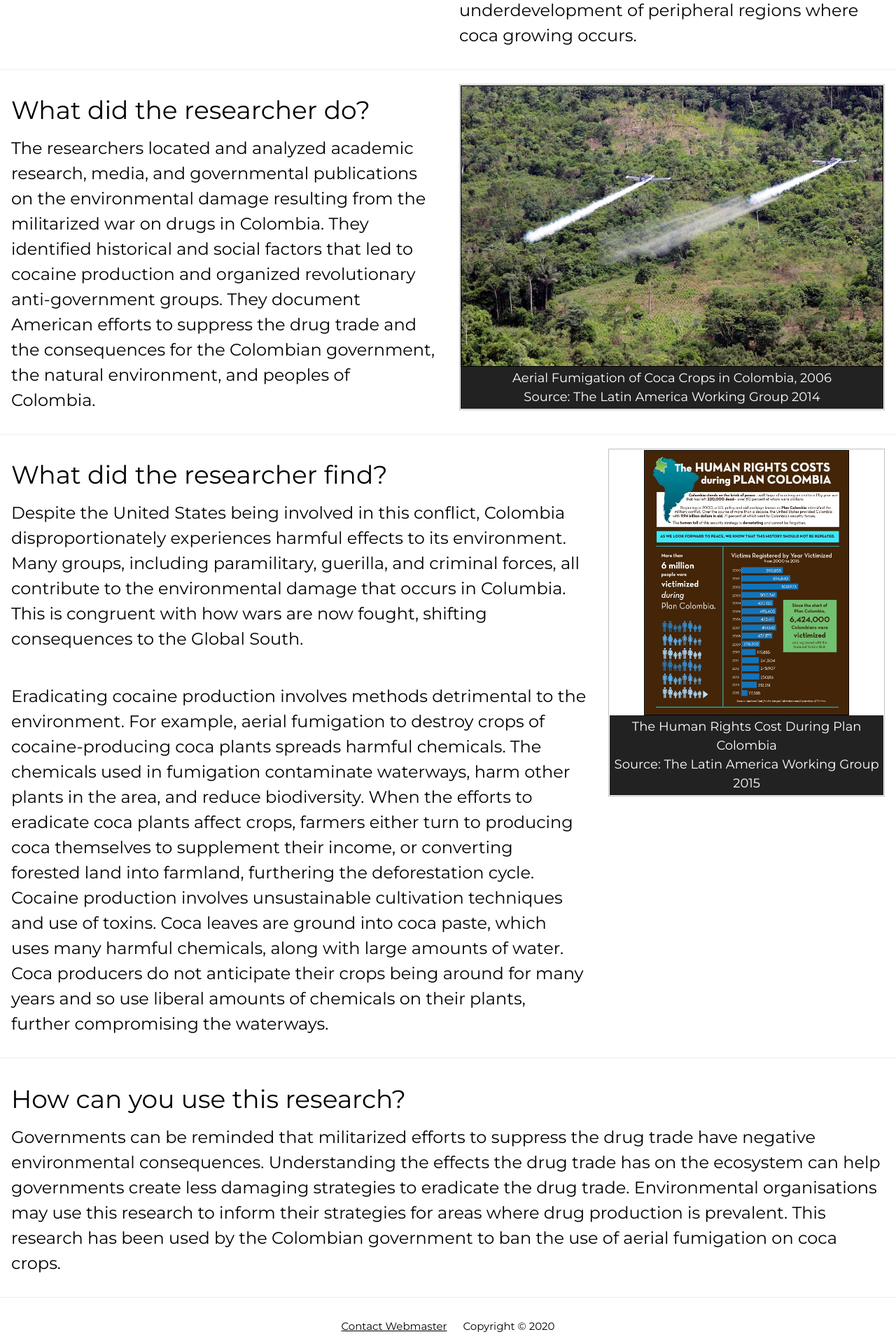
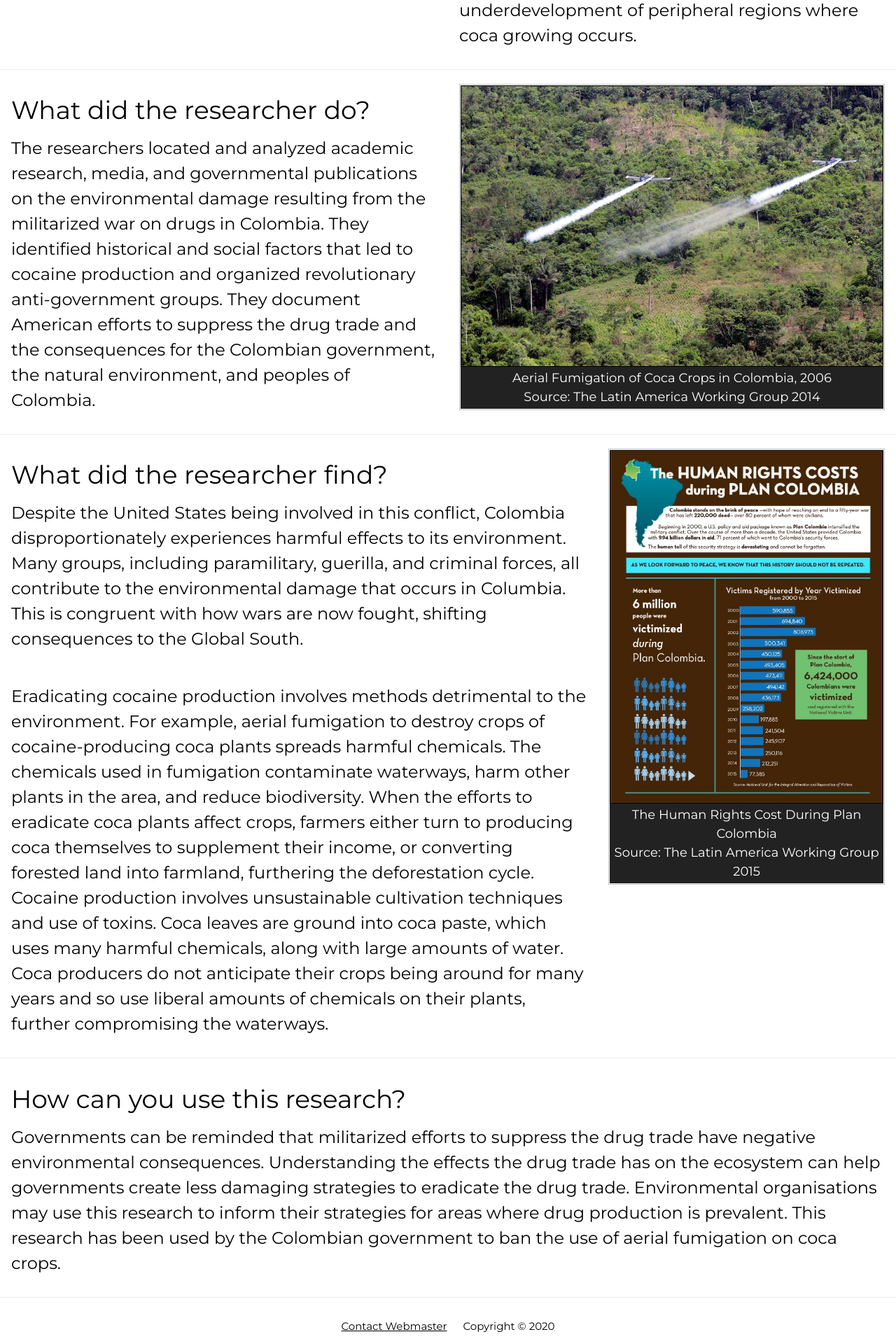
Before and after one commit to resilience1/resilience1.github.io, a Jekyll site: the page built from research/colombia.html, in a window 1280 px wide. Shown: the part 1213-3126 px from the top of the page at 70% size. Built offline with Jekyll 4.4.1, drawn with Linux system fonts in a browser that asks for light colours; nearby versions of some CDN libraries.

Commit message:
Update colombia.html

```diff
--- a/research/colombia.html
+++ b/research/colombia.html
@@ -161,7 +161,7 @@ title: War on Drugs | Michael Lengefeld
 		<div class="w3-third w3-container">
 			<figure class="item">
 			<img class="displayed" src="/img/HR_Colombia.jpg" alt="Human Cost of the Colombian Conflict"
-			     style="width:75%; height: 55%; border:1px solid black; align:middle">
+			     style="width:100%; height: 100%; border:1px solid black; align:middle">
 				<figcaption class="caption">The Human Rights Cost During Plan Colombia<br>
 					Source: The Latin America Working Group 2015
 				</figcaption>
```
